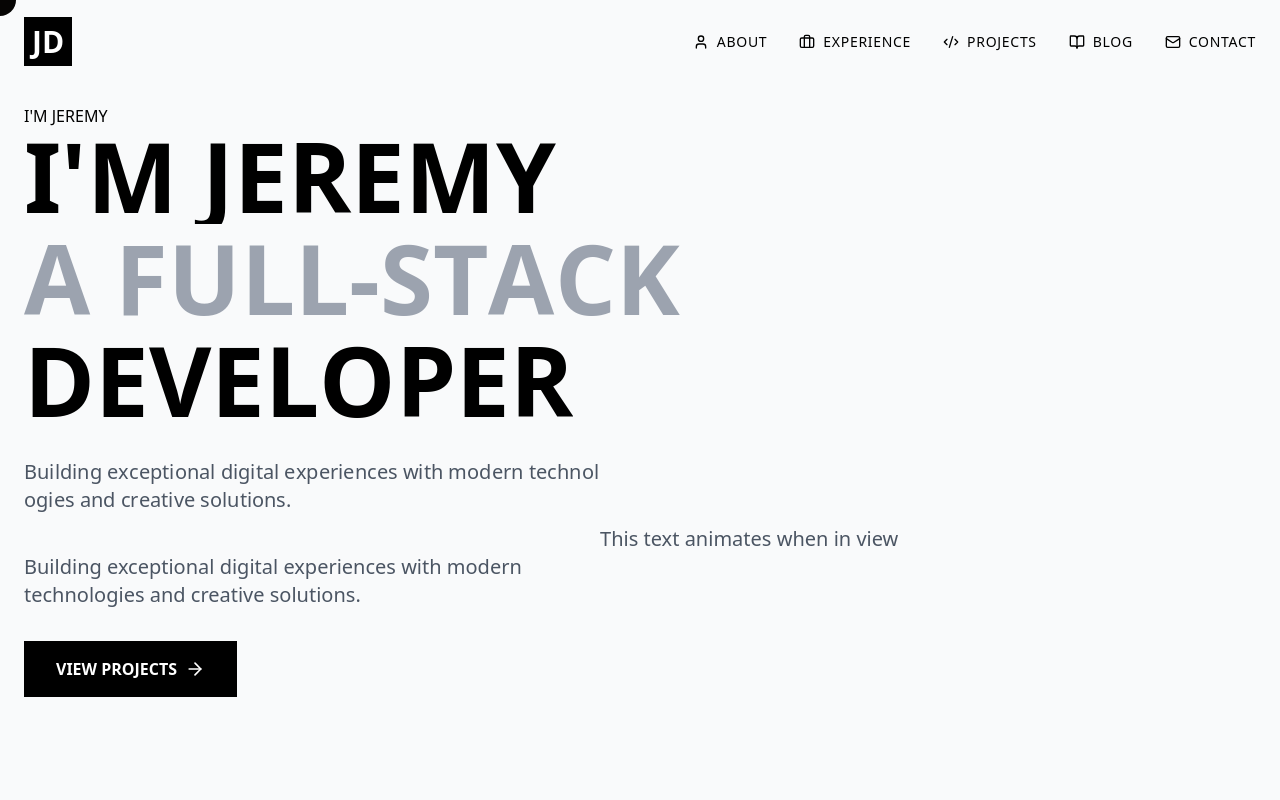
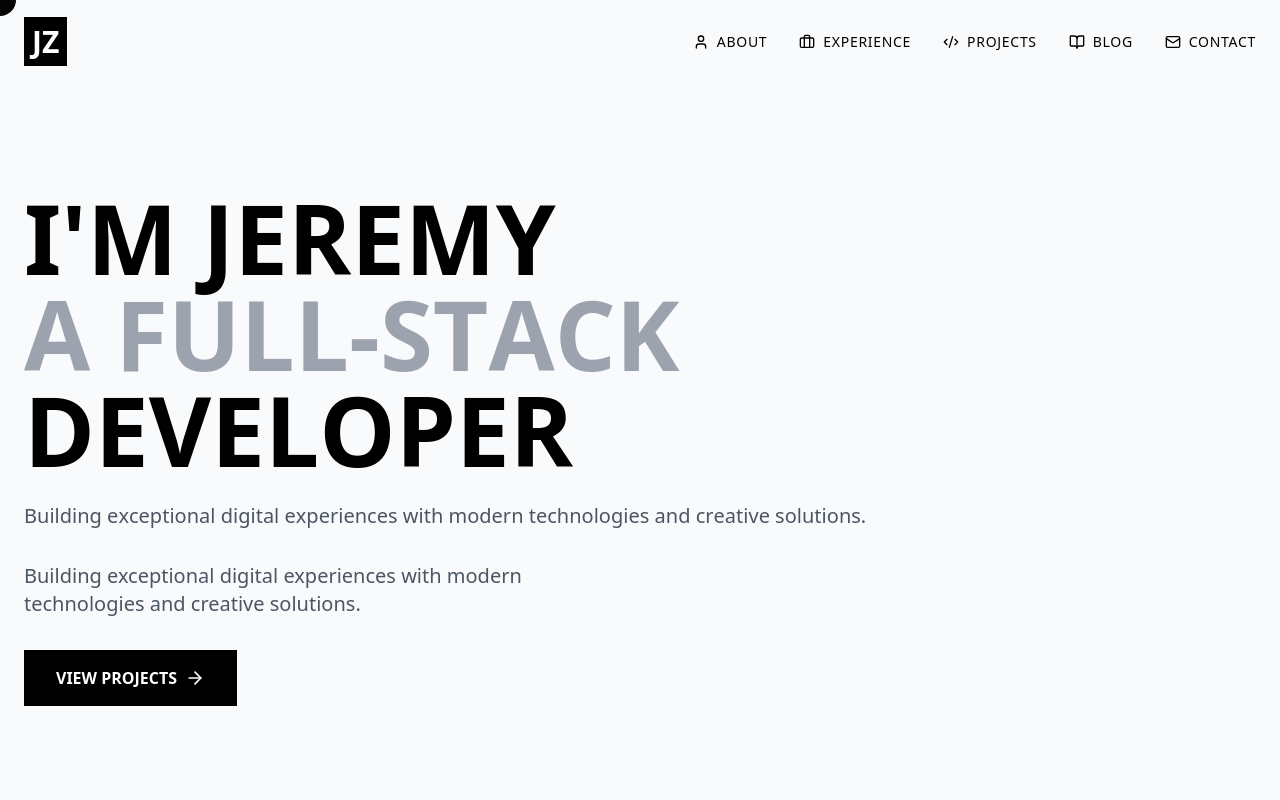
Before and after one commit to PikachusEar/portfolio, a React (Vite) app: page / in a window 1280 px wide. Shown: the top 800 px of the page. Built offline with nearby package versions, Linux system fonts and the light colour scheme.

Commit message:
0618 Update

```diff
--- a/src/components/atoms/Heading/DecryptedText.jsx
+++ b/src/components/atoms/Heading/DecryptedText.jsx
@@ -190,7 +190,7 @@ export default function DecryptedText({
         >
             <span className="sr-only">{displayText}</span>
 
-            <span aria-hidden="true">
+            <span aria-hidden="true" className="inline-flex">
                 {displayText.split('').map((char, index) => {
                     const isRevealedOrDone =
                         revealedIndices.has(index) || !isScrambling || !isHovering
@@ -198,7 +198,8 @@ export default function DecryptedText({
                     return (
                         <span
                             key={index}
-                    className={isRevealedOrDone ? className : encryptedClassName}
+                            className={`inline-block ${isRevealedOrDone ? className : encryptedClassName}`}
+                            style={{ whiteSpace: 'pre' }}
                         >
                             {char}
                         </span>
--- a/src/components/atoms/Logo/Logo.jsx
+++ b/src/components/atoms/Logo/Logo.jsx
@@ -3,7 +3,7 @@ import React from 'react';
 
 const Logo = () => (
     <a href="#home" className="text-3xl font-bold">
-        <span className="bg-black text-white px-2 py-1">JD</span>
+        <span className="bg-black text-white px-2 py-1">JZ</span>
     </a>
 );
 
--- a/src/components/organisms/Footer/Footer.jsx
+++ b/src/components/organisms/Footer/Footer.jsx
@@ -4,7 +4,7 @@ import React from 'react';
 const Footer = () => (
     <footer className="py-8 bg-white border-t border-gray-200">
         <div className="container mx-auto px-6 text-center text-gray-500">
-            <p>&copy; 2024 JOHN DOE. CRAFTED WITH PASSION.</p>
+            <p>&copy; 2025 JEREMY. CRAFTED WITH PASSION.</p>
         </div>
     </footer>
 );
--- a/src/components/organisms/HeroSection/HeroSection.jsx
+++ b/src/components/organisms/HeroSection/HeroSection.jsx
@@ -13,59 +13,52 @@ const HeroSection = ({ scrollToSection }) => {
 
 
     return (
-        <section id="home" className="min-h-screen flex items-center relative bg-gray-50">
+        <section id="home" className="min-h-screen flex items-center relative bg-gray-50 pt-20 md:pt-24">
             <div className="container mx-auto px-6">
                 <div className="max-w-4xl">
                     <div className="mb-6">
-                        <span className="block">
+                        <div className="block">
                         <DecryptedText
                             text="I'M JEREMY"
-                            speed={30}
-                            maxIterations={15}
+                            speed={60}
+                            maxIterations={10}
                             sequential={true}
                             revealDirection="start"
                             animateOn="view"
-                            className="text-black"
-                            encryptedClassName="text-gray-500"
+                            className="text-6xl md:text-8xl font-bold"
+                            parentClassName="block"
+                            encryptedClassName="text-6xl md:text-8xl font-bold block text-gray-300"
                             characters="ABCDEFGHIJKLMNOPQRSTUVWXYZ0123456789!@#$%^&*"
                         />
-                        </span>
-                        <SplitText
-                            text="I'M JEREMY"
-                            className="text-6xl md:text-8xl font-bold block"
-                            delay={10}
-                            duration={1.5}
-                            ease="elastic.out(1, 0.3)"
-                            splitType="chars"
-                            from={{ opacity: 0, y: 60, rotateX: -90 }}
-                            to={{ opacity: 1, y: 0, rotateX: 0 }}
-                            threshold={0.1}
-                            textAlign="left"
+                        </div>
+                        <div className="block">
+                        <DecryptedText
+                            text="A FULL-STACK"
+                            speed={60}
+                            maxIterations={10}
+                            sequential={true}
+                            revealDirection="start"
+                            animateOn="view"
+                            className="text-6xl md:text-8xl font-bold text-gray-400"
+                            parentClassName="block"
+                            encryptedClassName="text-6xl md:text-8xl font-bold block text-gray-300"
+                            characters="ABCDEFGHIJKLMNOPQRSTUVWXYZ0123456789!@#$%^&*"
                         />
-                        <SplitText
-                            text="A FULL-STACK"
-                            className="text-6xl md:text-8xl font-bold block text-gray-400"
-                            delay={10}
-                            duration={1.5}
-                            ease="elastic.out(1, 0.3)"
-                            splitType="chars"
-                            from={{ opacity: 0, y: 60, rotateX: -90 }}
-                            to={{ opacity: 1, y: 0, rotateX: 0 }}
-                            threshold={0.1}
-                            textAlign="left"
+                        </div>
+                        <div className="block">
+                        <DecryptedText
+                            text="DEVELOPER"
+                            speed={60}
+                            maxIterations={10}
+                            sequential={true}
+                            revealDirection="start"
+                            animateOn="view"
+                            className="text-6xl md:text-8xl font-bold"
+                            parentClassName="block"
+                            encryptedClassName="text-6xl md:text-8xl font-bold block text-gray-300"
+                            characters="ABCDEFGHIJKLMNOPQRSTUVWXYZ0123456789!@#$%^&*"
                         />
-                        <SplitText
-                            text="DEVELOPER"
-                            className="text-6xl md:text-8xl font-bold block"
-                            delay={10}
-                            duration={1.5}
-                            ease="elastic.out(1, 0.3)"
-                            splitType="chars"
-                            from={{ opacity: 0, y: 60, rotateX: -90 }}
-                            to={{ opacity: 1, y: 0, rotateX: 0 }}
-                            threshold={0.1}
-                            textAlign="left"
-                        />
+                        </div>
                     </div>
 
                     {/*<Heading level={1} className="mb-6">
@@ -73,25 +66,14 @@ const HeroSection = ({ scrollToSection }) => {
                         <span className="block text-gray-400">A FULL-STACK</span>
                         <span className="block">DEVELOPER</span>
                     </Heading>*/}
-                    <SplitText
+                    <DecryptedText
                         text="Building exceptional digital experiences with modern technologies and creative solutions."
                         className="text-xl text-gray-600 mb-8 max-w-xl"
-                        delay={10}
-                        duration={1.5}
-                        ease="elastic.out(0.3, 0.3)"
-                        splitType="chars"
-                        from={{ opacity: 0, y: 60, rotateX: -90 }}
-                        to={{ opacity: 1, y: 0, rotateX: 0 }}
-                        threshold={0.1}
-                        textAlign="left"
-                    />
-                    <DecryptedText
-                        text="This text animates when in view"
-                        className="text-xl text-gray-600 mb-8 max-w-xl"
                         animateOn="view"
-                        speed={60}
+                        sequential={true}
+                        speed={10}
+                        maxIterations={5}
                         revealDirection="start"
-
                     />
                     <p className="text-xl text-gray-600 mb-8 max-w-xl">
                         Building exceptional digital experiences with modern technologies and creative solutions.
```
Lines whose indentation alone changed are shown as unchanged.
